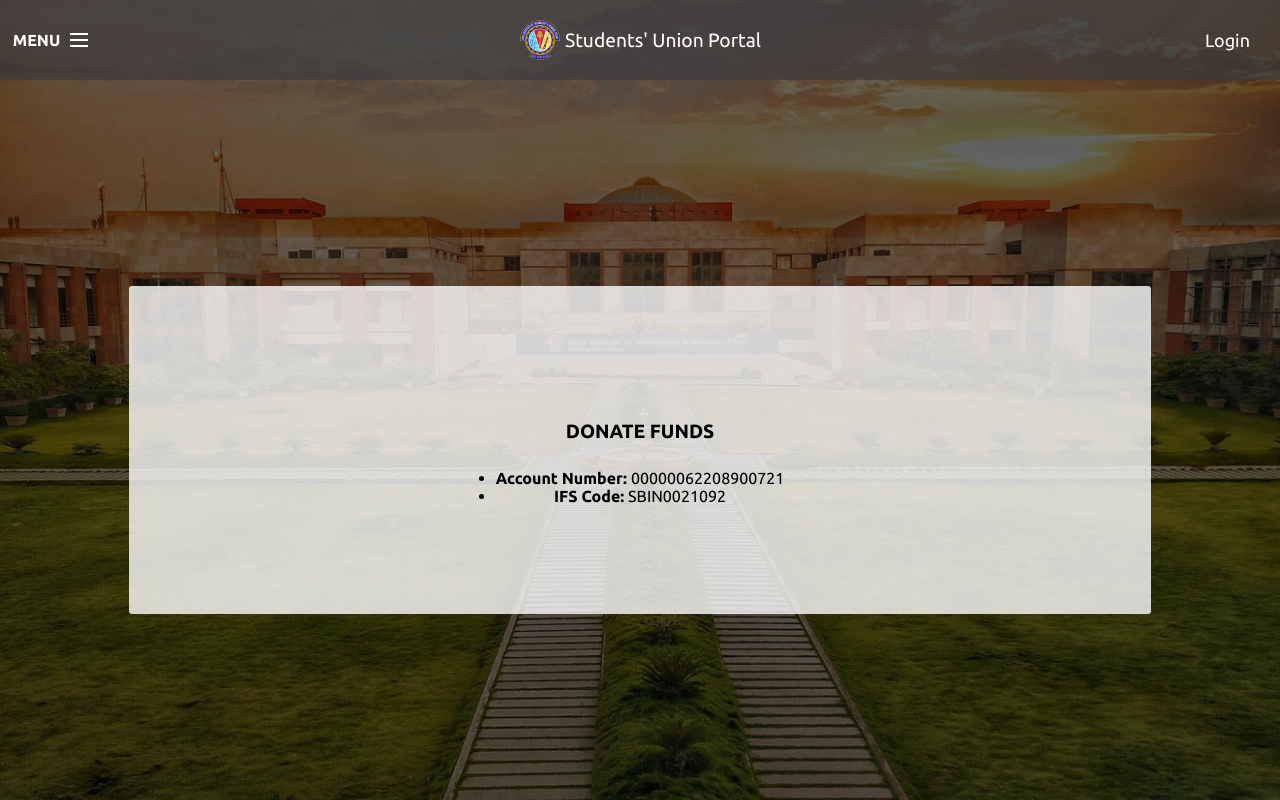
After one commit to bits-su/SU-Portal, a Django app: page /alumni/ in a window 1280 px wide. The commit adds this page. Run offline with Django 3.2, Linux system fonts and the light colour scheme; some libraries are stand-ins or nearby versions.

Commit message:
ui: finishing touches(:3)

```diff
--- a/app/static/app/stylesheets/home.css
+++ b/app/static/app/stylesheets/home.css
@@ -451,7 +451,7 @@ li.multi > a {
     left: 0;
     height: 100vh;
     width: 100vw;
-    background-color: rgba(0, 0, 0, 0.8);
+    background-color: rgba(0, 0, 0, 0.6);
     z-index: -1;
 }
 #login {
@@ -465,7 +465,6 @@ li.multi > a {
 }
 .complaints-block {
     border-radius:20px;
-    width: 1700px;
     padding-top: 100px;
 }
 
--- a/app/urls.py
+++ b/app/urls.py
@@ -19,6 +19,7 @@ urlpatterns = [
     path('logout/', views.logout_view, name='logout'),
     path('contact/', views.contact, name="contact-us"),
     path('resources/', views.resources, name="resources-us"),
+    path('alumni/', views.alumni, name="alumni-connect"),
     path('static/pdf/<str:filename>/', views.pdf_atmos, name = 'pdf_atmos'),
     path('static/pdf/<str:filename>/', views.pdf_pearl, name = 'pdf_pearl'),
     path('static/pdf/<str:filename>/', views.pdf_arena, name = 'pdf_arena'),
--- a/app/views.py
+++ b/app/views.py
@@ -91,6 +91,9 @@ def ngos(request):
 def suevents(request):
     return render(request, 'suevents.html')
 
+def alumni(request):
+    return render(request, 'alumni.html')
+
 def logout_view(request):
     logout(request)
     return home(request)
--- a/simpleticket/templates/create.html
+++ b/simpleticket/templates/create.html
@@ -1,7 +1,7 @@
 {% extends "base.html" %}
 
 {% block head %}
-<title>Add Complaint - SU Portal</title>
+<title>Add Complaint - Students' Union Portal</title>
 <script src="/static/ckeditor/ckeditor.js"></script>
 <script src="/static/ckeditor/adapters/jquery.js"></script>
 <style type="text/css">
--- a/templates/aboutus.html
+++ b/templates/aboutus.html
@@ -2,7 +2,7 @@
 {% extends 'base.html' %}
 
 {% block title %}
-<title>About Us - SU Portal</title>
+<title>About Us - Students' Union Portal</title>
 {% load static %}
 <link rel="stylesheet" href="{% static "app/stylesheets/cards.css" %}">
 <script src="{% static "app/js/collapse.js" %}" charset="utf-8"></script>
--- /dev/null
+++ b/templates/alumni.html
@@ -0,0 +1,25 @@
+{% extends 'base.html' %}
+
+{% block title %}
+<title>Alumni Connect - Students' Union Portal</title>
+{% load static %}
+{% endblock %}
+
+
+{% block content %}
+
+<div id="c-con">
+    <div id="cards">
+        <div class="carde">
+            <div class="content">
+                <p class="title">Donate Funds</p>
+                <p class="info">
+                    <ul>
+                        <li><strong>Account Number: </strong>00000062208900721</li>
+                        <li><strong>IFS Code: </strong>SBIN0021092</li>
+                    </ul>
+                </p>
+            </div>
+        </div>
+    </div>
+{% endblock %}>
--- a/templates/base.html
+++ b/templates/base.html
@@ -29,7 +29,7 @@
                     <!-- <div id="cd-logo"><a href="/"><img src="{% static "app/logo.png" %}" alt="Logo" style="height:40px;"></a></div> -->
                     <div id="title">
                         <div id="cd-logo"><a href="/"><img src="{% static "app/logo.png" %}" alt="Logo" style="height:40px;"></a></div>
-                        <a href="/">SU Portal</a>
+                        <a href="/">Students' Union Portal</a>
                     </div>
 
                     <div id="login">
@@ -49,10 +49,13 @@
 
     <div id="main-nav">
         <ul>
-            <li><a href="/aboutus"><span>About Us</span></a></li>
+            <li class="multi">
+                <a href="/aboutus"><span>About Us</span></a>
+                <a href="/contact"><span>Contact SUC</span></a>
+            </li>
             <li class="multi">
                 <a href="/tickets"><span>Complaints</span></a>
-                <a href="/contact"><span>Contact SUC</span></a>
+                <a href="/alumni"><span>Alumni Connect</span></a>
             </li>
             <li class="multi">
                 <a href="/aboutus/techassoc"><span>Technical Clubs Senate</span></a>
--- a/templates/calendar.html
+++ b/templates/calendar.html
@@ -1,6 +1,6 @@
 {% extends 'base.html'%}
 {% block title %}
-<title>Calendar - SU Portal</title>
+<title>Calendar - Students' Union Portal</title>
 {% load static %}
     <link rel="stylesheet" href="{% static "app/stylesheets/cal.css" %}">
 {% endblock %}
--- a/templates/clubs.html
+++ b/templates/clubs.html
@@ -2,7 +2,7 @@
 
 {% block title %}
 <!DOCTYPE html>
-    <title>Club Details - SU Portal</title>
+    <title>Club Details - Students' Union Portal</title>
     {% load static %}
     <script src="{% static "app/modals.js" %}" charset="utf-8"></script>
 {% endblock %}
--- a/templates/contact.html
+++ b/templates/contact.html
@@ -1,7 +1,7 @@
 {% extends 'base.html'%}
 
 	{% block title %}
-	    <title>Contact Details - SU Portal</title>
+	    <title>Contact Details - Students' Union Portal</title>
 	{% load static %}
     <link rel="stylesheet" href="{% static "app/stylesheets/cards.css" %}">
 	<script defer="true" src="https://use.fontawesome.com/releases/v5.0.6/js/all.js"></script>
--- a/templates/depts.html
+++ b/templates/depts.html
@@ -1,7 +1,7 @@
 {% extends 'base.html' %}
 
 {% block title %}
-<title>Departments - SU Portal</title>
+<title>Departments - Students' Union Portal</title>
 {% load static %}
 {% endblock %}
 
--- a/templates/home.html
+++ b/templates/home.html
@@ -1,7 +1,7 @@
 {% extends 'base.html' %}
 
 {% block title %}
-<title>Home - SU Portal</title>
+<title>Home - Students' Union Portal</title>
 {% endblock %}
 {% block content %}
 <div id="landing">
--- a/templates/ngos.html
+++ b/templates/ngos.html
@@ -2,7 +2,7 @@
 {% extends 'base.html' %}
 
 {% block title %}
-<title>NGOs and Societies - SU Portal</title>
+<title>NGOs and Societies - Students' Union Portal</title>
 {% load static %}
 {% endblock %}
 
--- a/templates/registration/login.html
+++ b/templates/registration/login.html
@@ -1,5 +1,5 @@
 {% block title %}
-<title>Login - SU Portal </title>
+<title>Login - Students' Union Portal </title>
 {% load static %}
 <link rel="stylesheet" href="{% static "app/stylesheets/home.css" %}">
 {% endblock %}
@@ -26,7 +26,7 @@
         </div>
 
         <div id="phew">
-            <h1>SU Portal</h1>
+            <h1>Students' Union Portal</h1>
             <a href="/"> / Home</a>
         </div>
         <form id="login-form" method="post">
--- a/templates/suevents.html
+++ b/templates/suevents.html
@@ -2,7 +2,7 @@
 {% extends 'base.html' %}
 
 {% block title %}
-<title>SU Events - SU Portal</title>
+<title>SU Events - Students' Union Portal</title>
 {% load static %}
 <link rel="stylesheet" href="{% static "app/stylesheets/cards.css" %}">
 <script src="{% static "app/js/collapse.js" %}" charset="utf-8"></script>
--- a/templates/techassoc.html
+++ b/templates/techassoc.html
@@ -1,7 +1,7 @@
 {% extends 'base.html' %}
 
 {% block title %}
-<title>Technical Associations - SU Portal</title>
+<title>Technical Associations - Students' Union Portal</title>
 {% load static %}
 {% endblock %}
 
```
